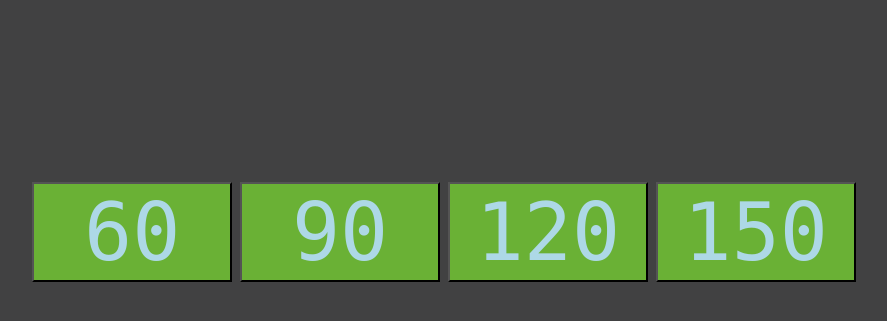
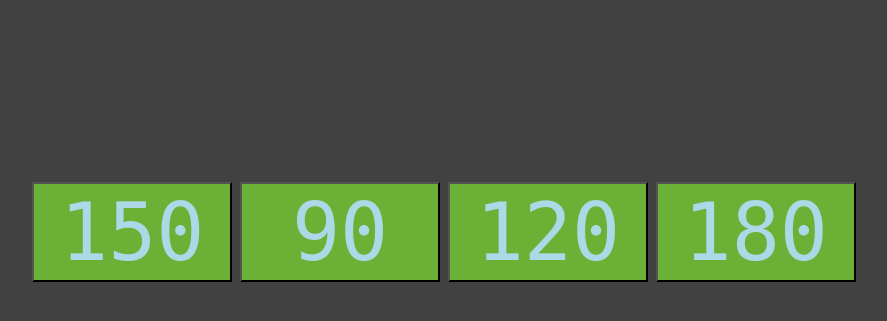
Before and after one commit to chesteruu/baby_nursing, a Flask app: page /new_nursing in a window 1280 px wide. Shown: the part 168-489 px from the top of the page, without its empty margins (196-1083 px from the left). Run offline with Flask 2, Linux system fonts and the light colour scheme; parts of the project's set-up code (start-up, migrations or seed data) failed here and were passed over.

Commit message:
Add 180 ml

```diff
--- a/website/templates/new_nursing.html
+++ b/website/templates/new_nursing.html
@@ -3,7 +3,7 @@
 {% block content %}
     <div class="container">
         <form method=POST action={{ url_for('new_nursing') }}>
-            <BUTTON name="feed_ml" value="60">60</BUTTON> <BUTTON name="feed_ml" value="90">90</BUTTON> <BUTTON name="feed_ml" value="120">120</BUTTON> <BUTTON name="feed_ml" value="150">150</BUTTON>
+            <BUTTON name="feed_ml" value="150">150</BUTTON> <BUTTON name="feed_ml" value="90">90</BUTTON> <BUTTON name="feed_ml" value="120">120</BUTTON> <BUTTON name="feed_ml" value="180">180</BUTTON>
         </form>
     </div>
 {% endblock %}
```
